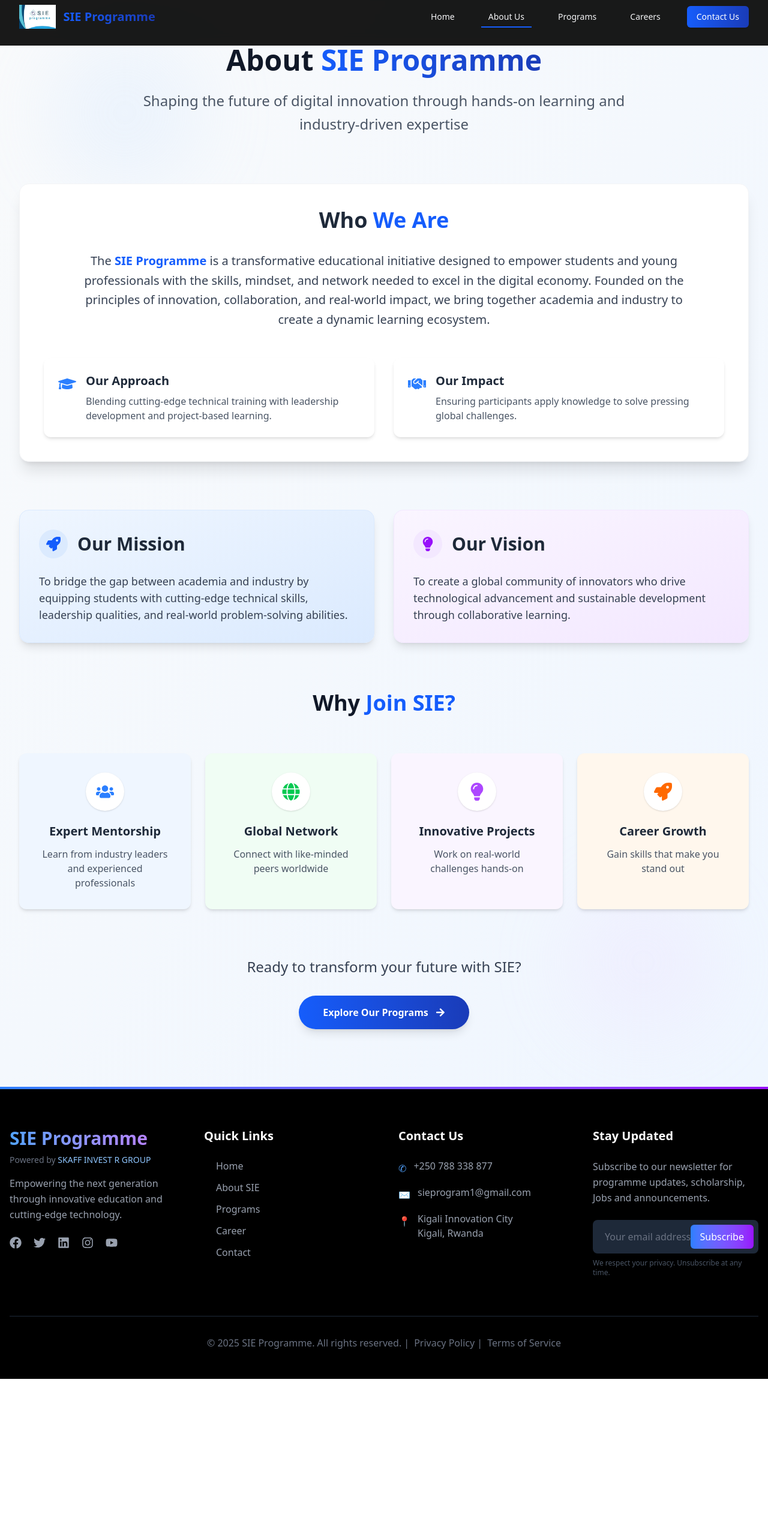
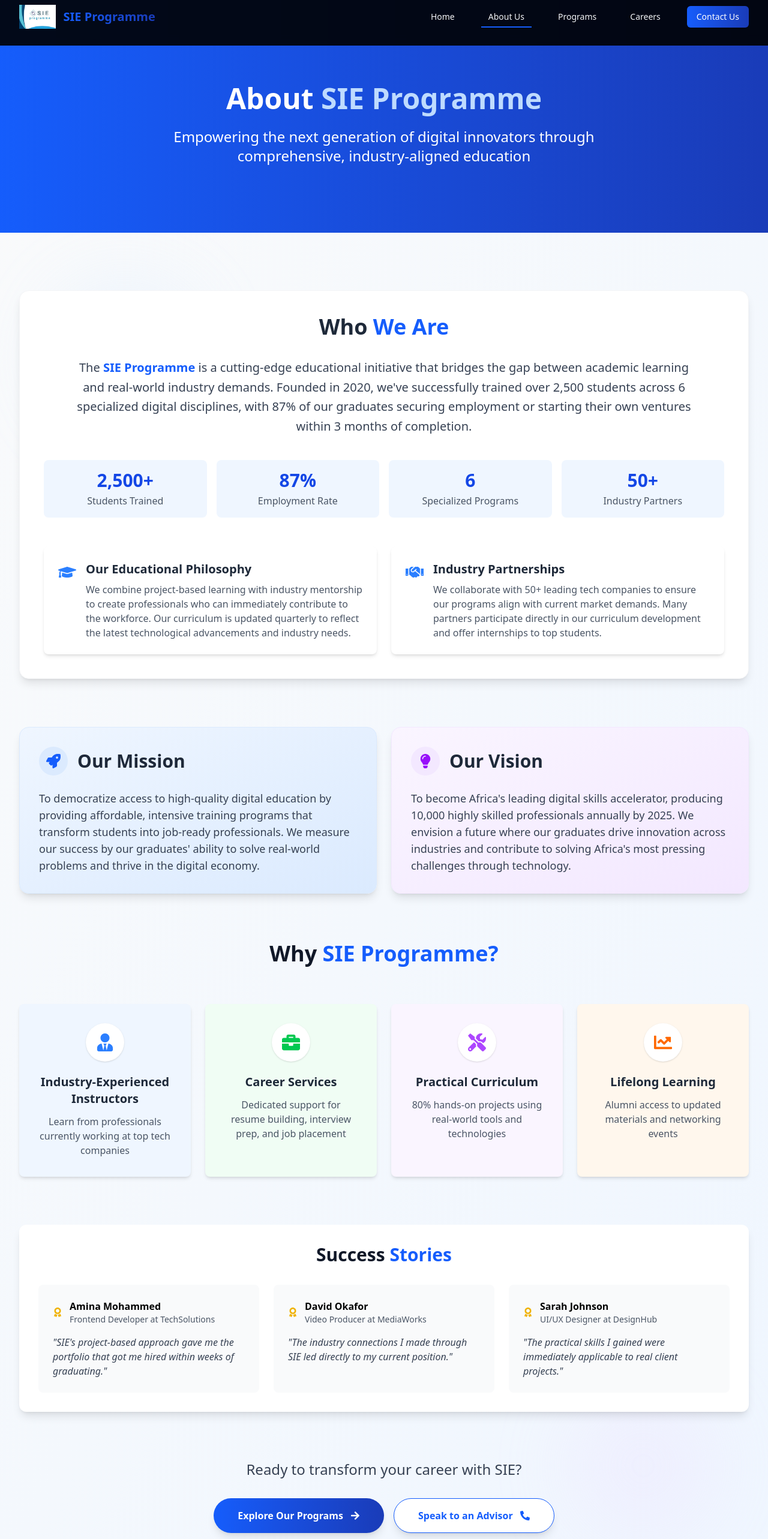
Before and after one commit to Zeden12/SIE-Programme, a React (Vite) app: page /about in a window 1280 px wide. Shown: the part 20-2586 px from the top of the page at 60% size. Before the commit the page ends 2319 px from the top, so only its background shows below. Built offline with nearby package versions, Linux system fonts and the light colour scheme.

Commit message:
headers correction

```diff
--- a/src/components/Hero.jsx
+++ b/src/components/Hero.jsx
@@ -30,7 +30,7 @@ const Hero = () => {
   };
 
   return (
-    <section className="relative h-screen overflow-hidden">
+    <section className="relative h-screen overflow-hidden pt-18 sm:pt-20">
       <div className="absolute inset-0 z-0">
         {backgroundImages.map((image, index) => (
           <motion.div
--- a/src/pages/About.jsx
+++ b/src/pages/About.jsx
@@ -7,103 +7,129 @@ import {
   FaGlobe,
   FaArrowRight,
   FaGraduationCap,
-  FaHandshake
+  FaHandshake,
+  FaChartLine,
+  FaBriefcase,
+  FaTools,
+  FaUserTie,
+  FaAward,
+  FaPhoneAlt
 } from "react-icons/fa";
 import { Link } from "react-router-dom";
 
 const About = () => {
   return (
-    <section className="relative py-24 bg-gradient-to-br from-gray-50 to-blue-50 overflow-hidden">
+    <div className="bg-gray-50">
+      <section className="relative py-20 bg-gradient-to-r from-blue-600 to-blue-800 text-white">
+        <div className="max-w-7xl mx-auto px-4 sm:px-6 lg:px-8 text-center">
+          <motion.h1
+            initial={{ opacity: 0, y: 20 }}
+            animate={{ opacity: 1, y: 0 }}
+            transition={{ duration: 0.8 }}
+            className="text-4xl md:text-5xl font-bold mb-6 pt-18 sm:pt-20"
+          >
+            About <span className="text-blue-200">SIE Programme</span>
+          </motion.h1>
+          <motion.p
+            className="text-xl md:text-2xl max-w-3xl mx-auto mb-8"
+            initial={{ opacity: 0 }}
+            animate={{ opacity: 1 }}
+            transition={{ delay: 0.3, duration: 0.8 }}
+          >
+            Empowering the next generation of digital innovators through comprehensive, industry-aligned education
+          </motion.p>
+        </div>
+      </section>
+
+      <section className="relative py-16 md:py-24 bg-gradient-to-br from-gray-50 to-blue-50 overflow-hidden">
         <div className="absolute top-0 left-0 w-full h-full pointer-events-none">
           <div className="absolute top-20 left-20 w-64 h-64 rounded-full bg-blue-200 opacity-20 blur-3xl"></div>
           <div className="absolute bottom-20 right-20 w-64 h-64 rounded-full bg-purple-200 opacity-20 blur-3xl"></div>
         </div>
 
-      <div className="max-w-7xl mx-auto px-4 sm:px-6 lg:px-8 relative">
-        <motion.div
-          initial={{ opacity: 0, y: 20 }}
-          whileInView={{ opacity: 1, y: 0 }}
-          transition={{ duration: 0.8 }}
-          viewport={{ once: true }}
-          className="text-center mb-20"
-        >
-          <motion.h2
-            className="text-4xl md:text-5xl font-bold text-gray-900 mb-6"
-            initial={{ opacity: 0 }}
-            whileInView={{ opacity: 1 }}
-            transition={{ delay: 0.2 }}
-          >
-            About <span className="bg-gradient-to-r from-blue-600 to-blue-800 bg-clip-text text-transparent">SIE Programme</span>
-          </motion.h2>
-          <motion.p
-            className="text-xl md:text-2xl text-gray-600 max-w-4xl mx-auto leading-relaxed"
-            initial={{ opacity: 0 }}
-            whileInView={{ opacity: 1 }}
-            transition={{ delay: 0.4 }}
-          >
-            Shaping the future of digital innovation through hands-on learning and industry-driven expertise
-          </motion.p>
-        </motion.div>
+        <div className="max-w-7xl mx-auto px-5 sm:px-6 lg:px-8 relative">
           <motion.div
             initial={{ opacity: 0, y: 30 }}
             whileInView={{ opacity: 1, y: 0 }}
             transition={{ duration: 0.6 }}
-          className="bg-white bg-opacity-80 backdrop-blur-sm p-10 rounded-2xl shadow-xl mb-20 border border-gray-100"
+            className="bg-white bg-opacity-80 backdrop-blur-sm p-6 sm:p-8 md:p-10 rounded-xl md:rounded-2xl shadow-lg mb-16 md:mb-20 border border-gray-100"
           >
             <motion.h3
-            className="text-3xl md:text-4xl font-bold text-center mb-8 text-gray-800"
+              className="text-2xl sm:text-3xl md:text-4xl font-bold text-center mb-6 md:mb-8 text-gray-800"
               initial={{ y: 20 }}
               whileInView={{ y: 0 }}
             >
               Who <span className="text-blue-600">We Are</span>
             </motion.h3>
             <motion.p
-            className="text-lg md:text-xl text-gray-700 text-center max-w-5xl mx-auto leading-relaxed"
+              className="text-base sm:text-lg md:text-xl text-gray-700 text-center max-w-5xl mx-auto leading-relaxed"
               initial={{ opacity: 0 }}
               whileInView={{ opacity: 1 }}
               transition={{ delay: 0.2 }}
             >
-            The <span className="font-semibold text-blue-600">SIE Programme</span> is a transformative educational initiative designed to empower students and young professionals with the skills, mindset, and network needed to excel in the digital economy. Founded on the principles of innovation, collaboration, and real-world impact, we bring together academia and industry to create a dynamic learning ecosystem.
+              The <span className="font-semibold text-blue-600">SIE Programme</span> is a cutting-edge educational initiative that bridges the gap between academic learning and real-world industry demands. Founded in 2020, we've successfully trained over 2,500 students across 6 specialized digital disciplines, with 87% of our graduates securing employment or starting their own ventures within 3 months of completion.
             </motion.p>
+
+            <div className="grid grid-cols-2 md:grid-cols-4 gap-4 mt-10 mb-8">
+              {[
+                { value: "2,500+", label: "Students Trained" },
+                { value: "87%", label: "Employment Rate" },
+                { value: "6", label: "Specialized Programs" },
+                { value: "50+", label: "Industry Partners" }
+              ].map((stat, index) => (
                 <motion.div
-            className="grid md:grid-cols-2 gap-8 mt-12"
+                  key={index}
+                  initial={{ opacity: 0, y: 20 }}
+                  whileInView={{ opacity: 1, y: 0 }}
+                  transition={{ delay: index * 0.1 }}
+                  className="bg-blue-50 p-4 rounded-lg text-center"
+                >
+                  <div className="text-2xl md:text-3xl font-bold text-blue-700 mb-1">{stat.value}</div>
+                  <div className="text-sm md:text-base text-gray-600">{stat.label}</div>
+                </motion.div>
+              ))}
+            </div>
+
+            <motion.div
+              className="grid grid-cols-1 md:grid-cols-2 gap-6 mt-8 md:mt-12"
               initial={{ opacity: 0 }}
               whileInView={{ opacity: 1 }}
               transition={{ staggerChildren: 0.1 }}
             >
               {[
                 {
-                icon: <FaGraduationCap className="text-blue-500 text-3xl" />,
-                title: "Our Approach",
-                desc: "Blending cutting-edge technical training with leadership development and project-based learning."
+                  icon: <FaGraduationCap className="text-blue-500 text-2xl sm:text-3xl" />,
+                  title: "Our Educational Philosophy",
+                  desc: "We combine project-based learning with industry mentorship to create professionals who can immediately contribute to the workforce. Our curriculum is updated quarterly to reflect the latest technological advancements and industry needs."
                 },
                 {
-                icon: <FaHandshake className="text-blue-500 text-3xl" />,
-                title: "Our Impact",
-                desc: "Ensuring participants apply knowledge to solve pressing global challenges."
+                  icon: <FaHandshake className="text-blue-500 text-2xl sm:text-3xl" />,
+                  title: "Industry Partnerships",
+                  desc: "We collaborate with 50+ leading tech companies to ensure our programs align with current market demands. Many partners participate directly in our curriculum development and offer internships to top students."
                 }
               ].map((item, index) => (
                 <motion.div
                   key={index}
                   initial={{ opacity: 0, y: 20 }}
                   whileInView={{ opacity: 1, y: 0 }}
-                className="bg-white p-6 rounded-xl shadow-md hover:shadow-lg transition-all"
+                  className="bg-white p-5 sm:p-6 rounded-lg shadow-md hover:shadow-lg transition-all"
                 >
                   <div className="flex items-start">
-                  <div className="mr-4 mt-1">
+                    <div className="mr-3 sm:mr-4 mt-1">
                       {item.icon}
                     </div>
                     <div>
-                    <h4 className="text-xl font-semibold mb-2 text-gray-800">{item.title}</h4>
-                    <p className="text-gray-600">{item.desc}</p>
+                      <h4 className="text-lg sm:text-xl font-semibold mb-2 text-gray-800">{item.title}</h4>
+                      <p className="text-gray-600 text-sm sm:text-base">{item.desc}</p>
                     </div>
                   </div>
                 </motion.div>
               ))}
             </motion.div>
           </motion.div>
+
           <motion.div
-          className="grid md:grid-cols-2 gap-8 mb-20"
+            className="grid grid-cols-1 md:grid-cols-2 gap-6 mb-16 md:mb-20"
             initial={{ opacity: 0 }}
             whileInView={{ opacity: 1 }}
             transition={{ staggerChildren: 0.1 }}
@@ -111,16 +137,16 @@ const About = () => {
             <motion.div
               initial={{ opacity: 0, y: 30 }}
               whileInView={{ opacity: 1, y: 0 }}
-            className="bg-gradient-to-br from-blue-50 to-blue-100 p-8 rounded-2xl shadow-lg border border-blue-100"
+              className="bg-gradient-to-br from-blue-50 to-blue-100 p-6 sm:p-8 rounded-xl md:rounded-2xl shadow-lg border border-blue-100"
             >
-            <div className="flex items-center mb-6">
-              <div className="bg-blue-100 p-3 rounded-full mr-4">
-                <FaRocket className="text-blue-600 text-2xl" />
+              <div className="flex items-center mb-4 sm:mb-6">
+                <div className="bg-blue-100 p-2 sm:p-3 rounded-full mr-3 sm:mr-4">
+                  <FaRocket className="text-blue-600 text-xl sm:text-2xl" />
                 </div>
-              <h3 className="text-2xl md:text-3xl font-bold text-gray-800">Our Mission</h3>
+                <h3 className="text-xl sm:text-2xl md:text-3xl font-bold text-gray-800">Our Mission</h3>
               </div>
-            <p className="text-gray-700 text-lg">
-              To bridge the gap between academia and industry by equipping students with cutting-edge technical skills, leadership qualities, and real-world problem-solving abilities.
+              <p className="text-gray-700 text-base sm:text-lg">
+                To democratize access to high-quality digital education by providing affordable, intensive training programs that transform students into job-ready professionals. We measure our success by our graduates' ability to solve real-world problems and thrive in the digital economy.
               </p>
             </motion.div>
 
@@ -128,56 +154,57 @@ const About = () => {
               initial={{ opacity: 0, y: 30 }}
               whileInView={{ opacity: 1, y: 0 }}
               transition={{ delay: 0.2 }}
-            className="bg-gradient-to-br from-purple-50 to-purple-100 p-8 rounded-2xl shadow-lg border border-purple-100"
+              className="bg-gradient-to-br from-purple-50 to-purple-100 p-6 sm:p-8 rounded-xl md:rounded-2xl shadow-lg border border-purple-100"
             >
-            <div className="flex items-center mb-6">
-              <div className="bg-purple-100 p-3 rounded-full mr-4">
-                <FaLightbulb className="text-purple-600 text-2xl" />
+              <div className="flex items-center mb-4 sm:mb-6">
+                <div className="bg-purple-100 p-2 sm:p-3 rounded-full mr-3 sm:mr-4">
+                  <FaLightbulb className="text-purple-600 text-xl sm:text-2xl" />
                 </div>
-              <h3 className="text-2xl md:text-3xl font-bold text-gray-800">Our Vision</h3>
+                <h3 className="text-xl sm:text-2xl md:text-3xl font-bold text-gray-800">Our Vision</h3>
               </div>
-            <p className="text-gray-700 text-lg">
-              To create a global community of innovators who drive technological advancement and sustainable development through collaborative learning.
+              <p className="text-gray-700 text-base sm:text-lg">
+                To become Africa's leading digital skills accelerator, producing 10,000 highly skilled professionals annually by 2025. We envision a future where our graduates drive innovation across industries and contribute to solving Africa's most pressing challenges through technology.
               </p>
             </motion.div>
           </motion.div>
+
           <motion.div
-          className="mb-20"
+            className="mb-16 md:mb-20"
             initial={{ opacity: 0 }}
             whileInView={{ opacity: 1 }}
           >
             <motion.h3
-            className="text-3xl md:text-4xl font-bold text-center mb-16 text-gray-900"
+              className="text-2xl sm:text-3xl md:text-4xl font-bold text-center mb-12 md:mb-16 text-gray-900"
               initial={{ y: 20 }}
               whileInView={{ y: 0 }}
             >
-            Why <span className="text-blue-600">Join SIE?</span>
+              Why <span className="text-blue-600">SIE Programme?</span>
             </motion.h3>
 
-          <div className="grid sm:grid-cols-2 lg:grid-cols-4 gap-6">
+            <div className="grid grid-cols-1 sm:grid-cols-2 lg:grid-cols-4 gap-4 sm:gap-6">
               {[
                 {
-                icon: <FaUsers className="text-blue-500 text-3xl" />,
-                title: "Expert Mentorship",
-                desc: "Learn from industry leaders and experienced professionals",
+                  icon: <FaUserTie className="text-blue-500 text-2xl sm:text-3xl" />,
+                  title: "Industry-Experienced Instructors",
+                  desc: "Learn from professionals currently working at top tech companies",
                   bg: "bg-blue-50"
                 },
                 {
-                icon: <FaGlobe className="text-green-500 text-3xl" />,
-                title: "Global Network",
-                desc: "Connect with like-minded peers worldwide",
+                  icon: <FaBriefcase className="text-green-500 text-2xl sm:text-3xl" />,
+                  title: "Career Services",
+                  desc: "Dedicated support for resume building, interview prep, and job placement",
                   bg: "bg-green-50"
                 },
                 {
-                icon: <FaLightbulb className="text-purple-500 text-3xl" />,
-                title: "Innovative Projects",
-                desc: "Work on real-world challenges hands-on",
+                  icon: <FaTools className="text-purple-500 text-2xl sm:text-3xl" />,
+                  title: "Practical Curriculum",
+                  desc: "80% hands-on projects using real-world tools and technologies",
                   bg: "bg-purple-50"
                 },
                 {
-                icon: <FaRocket className="text-orange-500 text-3xl" />,
-                title: "Career Growth",
-                desc: "Gain skills that make you stand out",
+                  icon: <FaChartLine className="text-orange-500 text-2xl sm:text-3xl" />,
+                  title: "Lifelong Learning",
+                  desc: "Alumni access to updated materials and networking events",
                   bg: "bg-orange-50"
                 }
               ].map((item, index) => (
@@ -186,20 +213,70 @@ const About = () => {
                   initial={{ opacity: 0, y: 30 }}
                   whileInView={{ opacity: 1, y: 0 }}
                   transition={{ delay: index * 0.1 }}
-                whileHover={{ y: -10 }}
-                className={`${item.bg} p-8 rounded-xl shadow-md hover:shadow-lg transition-all`}
+                  whileHover={{ y: -5 }}
+                  className={`${item.bg} p-6 sm:p-8 rounded-lg shadow-md hover:shadow-lg transition-all`}
                 >
                   <div className="flex flex-col items-center text-center">
-                  <div className="w-16 h-16 rounded-full bg-white flex items-center justify-center shadow-sm mb-5">
+                    <div className="w-12 h-12 sm:w-16 sm:h-16 rounded-full bg-white flex items-center justify-center shadow-sm mb-3 sm:mb-5">
                       {item.icon}
                     </div>
-                  <h4 className="text-xl font-semibold mb-3 text-gray-800">{item.title}</h4>
-                  <p className="text-gray-600">{item.desc}</p>
+                    <h4 className="text-lg sm:text-xl font-semibold mb-2 sm:mb-3 text-gray-800">{item.title}</h4>
+                    <p className="text-gray-600 text-sm sm:text-base">{item.desc}</p>
                   </div>
                 </motion.div>
               ))}
             </div>
           </motion.div>
+
+          <motion.div
+            className="bg-white rounded-xl shadow-lg p-6 sm:p-8 mb-16 md:mb-20"
+            initial={{ opacity: 0, y: 30 }}
+            whileInView={{ opacity: 1, y: 0 }}
+          >
+            <h3 className="text-2xl sm:text-3xl font-bold text-center mb-8 text-gray-900">
+              Success <span className="text-blue-600">Stories</span>
+            </h3>
+            <div className="grid md:grid-cols-3 gap-6">
+              {[
+                {
+                  name: "Amina Mohammed",
+                  role: "Frontend Developer at TechSolutions",
+                  quote: "SIE's project-based approach gave me the portfolio that got me hired within weeks of graduating.",
+                  icon: <FaAward className="text-yellow-500" />
+                },
+                {
+                  name: "David Okafor",
+                  role: "Video Producer at MediaWorks",
+                  quote: "The industry connections I made through SIE led directly to my current position.",
+                  icon: <FaAward className="text-yellow-500" />
+                },
+                {
+                  name: "Sarah Johnson",
+                  role: "UI/UX Designer at DesignHub",
+                  quote: "The practical skills I gained were immediately applicable to real client projects.",
+                  icon: <FaAward className="text-yellow-500" />
+                }
+              ].map((story, index) => (
+                <motion.div
+                  key={index}
+                  initial={{ opacity: 0, y: 20 }}
+                  whileInView={{ opacity: 1, y: 0 }}
+                  transition={{ delay: index * 0.1 }}
+                  className="bg-gray-50 p-6 rounded-lg"
+                >
+                  <div className="flex items-center mb-4">
+                    {story.icon}
+                    <div className="ml-3">
+                      <h4 className="font-bold">{story.name}</h4>
+                      <p className="text-sm text-gray-600">{story.role}</p>
+                    </div>
+                  </div>
+                  <p className="text-gray-700 italic">"{story.quote}"</p>
+                </motion.div>
+              ))}
+            </div>
+          </motion.div>
+
           <motion.div
             className="text-center"
             initial={{ opacity: 0 }}
@@ -207,27 +284,36 @@ const About = () => {
             transition={{ delay: 0.4 }}
           >
             <motion.p
-            className="text-xl md:text-2xl text-gray-700 mb-8"
+              className="text-lg sm:text-xl md:text-2xl text-gray-700 mb-6 sm:mb-8"
               initial={{ y: 20 }}
               whileInView={{ y: 0 }}
             >
-            Ready to transform your future with SIE?
+              Ready to transform your career with SIE?
             </motion.p>
             <motion.div
               whileHover={{ scale: 1.05 }}
               whileTap={{ scale: 0.95 }}
+              className="flex flex-col sm:flex-row justify-center gap-4"
             >
               <Link
                 to="/programs"
-              className="inline-flex items-center bg-gradient-to-r from-blue-600 to-blue-800 text-white font-bold py-4 px-10 rounded-full shadow-lg hover:shadow-xl transition-all"
+                className="inline-flex items-center bg-gradient-to-r from-blue-600 to-blue-800 text-white font-bold py-3 px-8 sm:py-4 sm:px-10 rounded-full shadow-lg hover:shadow-xl transition-all text-sm sm:text-base"
               >
                 Explore Our Programs
-              <FaArrowRight className="ml-3 transition-transform group-hover:translate-x-1" />
+                <FaArrowRight className="ml-2 sm:ml-3 transition-transform group-hover:translate-x-1" />
+              </Link>
+              <Link
+                to="/contact"
+                className="inline-flex items-center bg-white text-blue-600 font-bold py-3 px-8 sm:py-4 sm:px-10 rounded-full shadow-lg hover:shadow-xl transition-all text-sm sm:text-base border border-blue-600"
+              >
+                Speak to an Advisor
+                <FaPhoneAlt className="ml-2 sm:ml-3" />
               </Link>
             </motion.div>
           </motion.div>
         </div>
       </section>
+    </div>
   );
 };
 
--- a/src/pages/CareerPage.jsx
+++ b/src/pages/CareerPage.jsx
@@ -74,7 +74,7 @@ const CareerPage = () => {
             initial={{ opacity: 0, y: 20 }}
             animate={{ opacity: 1, y: 0 }}
             transition={{ duration: 0.8 }}
-            className="text-4xl md:text-5xl font-bold mb-6"
+            className="text-4xl md:text-5xl font-bold mb-6 pt-18 sm:pt-20"
           >
             Build Your Future With SIE
           </motion.h1>
--- a/src/pages/ContactPage.jsx
+++ b/src/pages/ContactPage.jsx
@@ -57,7 +57,7 @@ const ContactPage = () => {
             initial={{ opacity: 0, y: 20 }}
             animate={{ opacity: 1, y: 0 }}
             transition={{ duration: 0.8 }}
-            className="text-4xl md:text-5xl font-bold mb-6"
+            className="text-4xl md:text-5xl font-bold mb-6 pt-18 sm:pt-20"
           >
             Let's Build Your Future Together
           </motion.h1>
--- a/src/pages/ProgramsPage.jsx
+++ b/src/pages/ProgramsPage.jsx
@@ -132,7 +132,7 @@ const ProgramsPage = () => {
             initial={{ opacity: 0, y: 20 }}
             animate={{ opacity: 1, y: 0 }}
             transition={{ duration: 0.8 }}
-            className="text-4xl md:text-5xl font-bold mb-6"
+            className="text-4xl md:text-5xl font-bold mb-6 pt-18 sm:pt-20"
           >
             Our Academic Programs
           </motion.h1>
```
Also changed, not shown: src/components/Curriculum .jsx (+85 -25 lines). Lines whose indentation alone changed are shown as unchanged.
